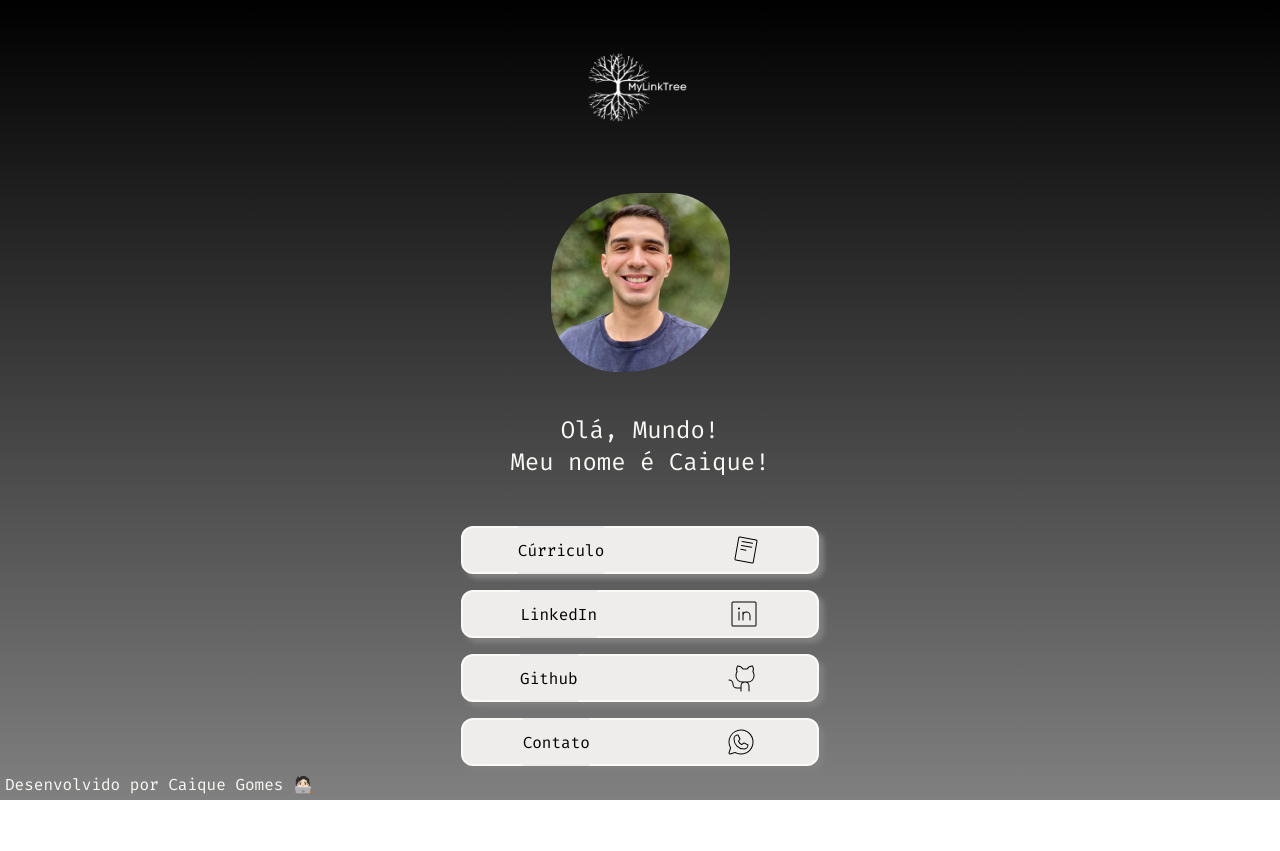
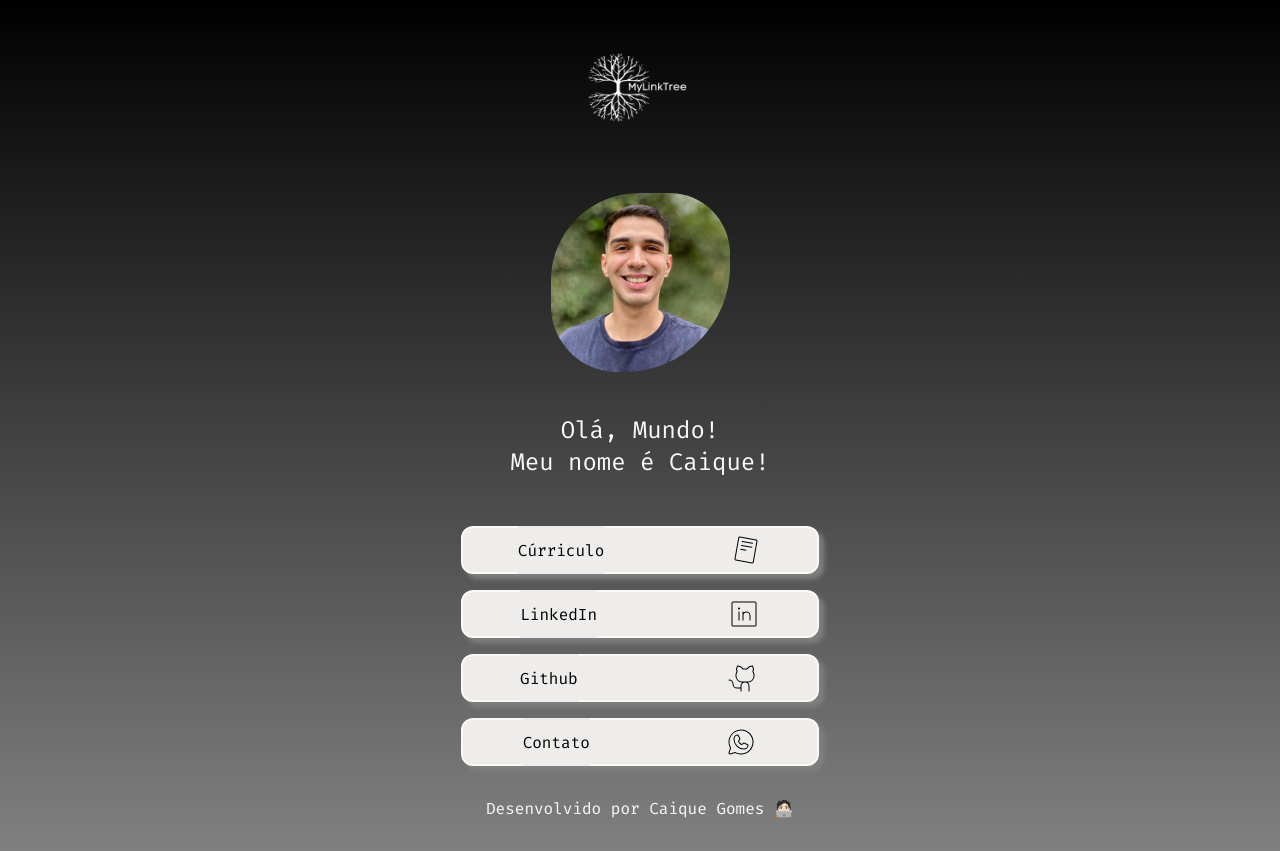
Before and after one commit to Caiqe/MyLinkTree, a plain HTML site: page index.html in a window 1280 px wide. Before the commit the page ends 800 px from the top, so only its background shows below. Drawn offline with Linux system fonts and the light colour scheme.

Commit message:
fix: ajustes no posicionamento do footer

```diff
--- a/assets/css/index.css
+++ b/assets/css/index.css
@@ -6,29 +6,19 @@
     --text-color: #333;
 }
 
-/* Certifique-se de que a classe está correta */
 .fira-code {
     font-family: "Fira Code", monospace;
     font-optical-sizing: auto;
-    font-weight: 400; /* Escolha entre 300, 400, 700 */
+    font-weight: 400;
     font-style: normal;
 }
+
 @keyframes animateBorderRadius {
-    0% {
-        border-radius:  34% 49% 37% 59%;
-    }
-    25% {
-        border-radius: 59% 37% 49% 34%;
-    }
-    50% {
-        border-radius:  49% 34% 59% 37%;
-    }
-    75% {
-        border-radius: 34% 49% 37% 59%;
-    }
-    100% {
-        border-radius: 59% 37% 49% 34%;
-    }
+    0% { border-radius: 34% 49% 37% 59%; }
+    25% { border-radius: 59% 37% 49% 34%; }
+    50% { border-radius: 49% 34% 59% 37%; }
+    75% { border-radius: 34% 49% 37% 59%; }
+    100% { border-radius: 59% 37% 49% 34%; }
 }
 
 * {
@@ -38,17 +28,31 @@
     text-decoration: none;
     outline: none;
     font-weight: 400;
-    /* Removendo sans-serif para evitar sobrescrita */
 }
 
 body {
     background: linear-gradient(180deg, black, gray);
-    min-height: 100vh;
-    font-family: "Fira Code", monospace; /* Agora a fonte será aplicada corretamente */
+    min-height: 100vh; /* Faz o body ocupar a altura toda da tela */
+    font-family: "Fira Code", monospace;
     color: var(--offwhite);
 
+    display: flex;
+    flex-direction: column;
+    justify-content: center;
+    align-items: center;
 }
-#logo{
+
+.container {
+    max-width: 430px; /* Largura aproximada de um celular */
+    width: 100%;
+    display: flex;
+    flex-direction: column;
+    flex-grow: 1; /* Faz a .container ocupar o espaço restante */
+    justify-content: space-between; /* Distribui os elementos e mantém o footer no final */
+    padding: 1rem;
+}
+
+#logo {
     width: 30%;
 }
 
@@ -69,25 +73,23 @@ header img {
     border-radius: 100%;
     animation: animateBorderRadius 10s infinite alternate;
 }
-.container {
-    max-width: 430px; /* Largura aproximada de um celular */
-    margin: 0 auto; /* Centraliza o conteúdo na tela */
-    padding: 1rem;
-}
-section{
+
+section {
     padding-top: 3rem;
     display: flex;
     flex-direction: column;
     justify-content: center;
     align-items: center;
 }
-.links{
-    display: flex;flex-direction: column;
+
+.links {
+    display: flex;
+    flex-direction: column;
     justify-content: center;
-
     height: 3rem;
     background-color: var(--offwhite-dark);
 }
+
 section a {
     display: flex;
     flex-direction: row;
@@ -95,35 +97,37 @@ section a {
     justify-content: space-around;
     gap: 1rem;
     width: 90%;
-    height: 3rem; /* Define uma altura */
+    height: 3rem;
     background-color: var(--offwhite-dark);
-    border: 2px solid var(--offwhite); /* Define a espessura e o tipo da borda */
-    border-radius: 12px; /* Bordas arredondadas */
-    color: black; /* Cor do texto para contrastar */
+    border: 2px solid var(--offwhite);
+    border-radius: 12px;
+    color: black;
     font-weight: 600;
     text-align: center;
-    text-decoration: none; /* Remove o sublinhado padrão */
-    margin-bottom: 1rem; /* Espaçamento entre os links */
+    text-decoration: none;
+    margin-bottom: 1rem;
     box-shadow: 5px 5px 5px gray;
 }
+
 section a:hover {
     background-color: var(--offwhite);
     transform: scale(1.05);
     transition: 0.3s ease-in-out;
 }
-footer{
+
+footer {
     display: flex;
     justify-content: center;
     align-items: center;
+    padding: 1rem;
+    width: 100%;
+    text-align: center;
 }
-footer h2{
-    position: absolute;
-    bottom: 0;
-    left: 0;
-    text-align: center;
+
+footer h2 {
     font-size: medium;
-    padding: 5px;
 }
-#git{
+
+#git {
     padding-left: 20px;
 }
```
